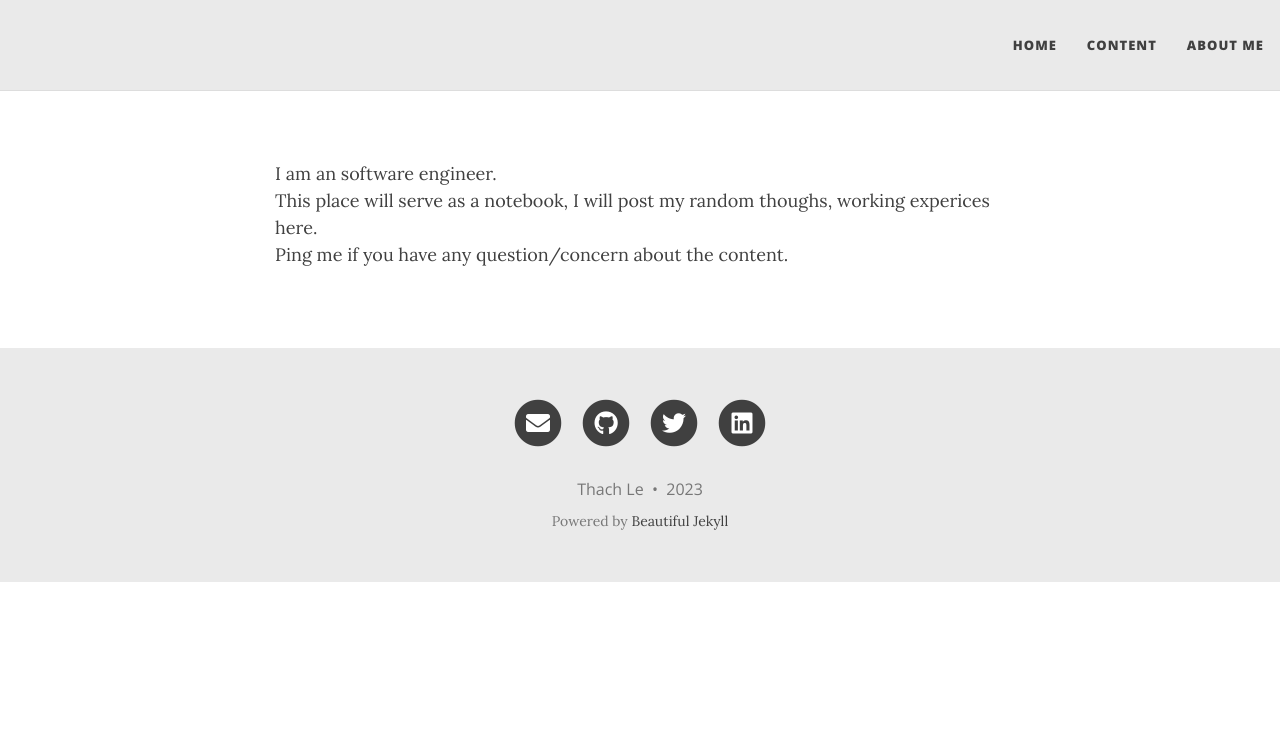
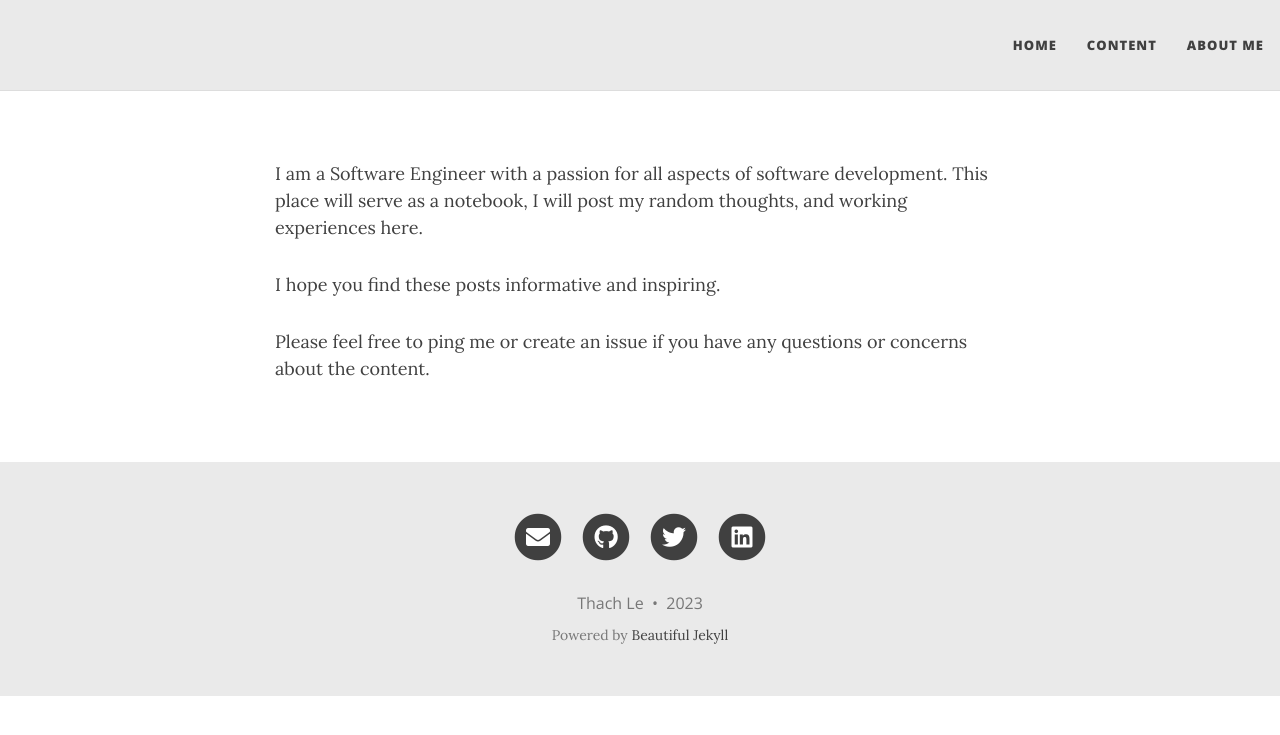
Before and after one commit to thachlp/thachlp.github.io, a Jekyll site: the page built from aboutme.md, in a window 1280 px wide. Shown: the top 735 px of the page. Built offline with Jekyll 4.4.1, drawn with Linux system fonts in a browser that asks for light colours; nearby versions of some CDN libraries.

Commit message:
Update aboutme.md

```diff
--- a/aboutme.md
+++ b/aboutme.md
@@ -1,7 +1,9 @@
 ---
 layout: page
-subtitle: The only way to do great work is to love what you do
 ---
-I am an software engineer.<br/>
-This place will serve as a notebook, I will post my random thoughs, working experices here.<br/>
-Ping me if you have any question/concern about the content.<br/>
+I am a Software Engineer with a passion for all aspects of software development.
+This place will serve as a notebook, I will post my random thoughts, and working experiences here.
+
+I hope you find these posts informative and inspiring.
+
+Please feel free to ping me or create an issue if you have any questions or concerns about the content.
```
